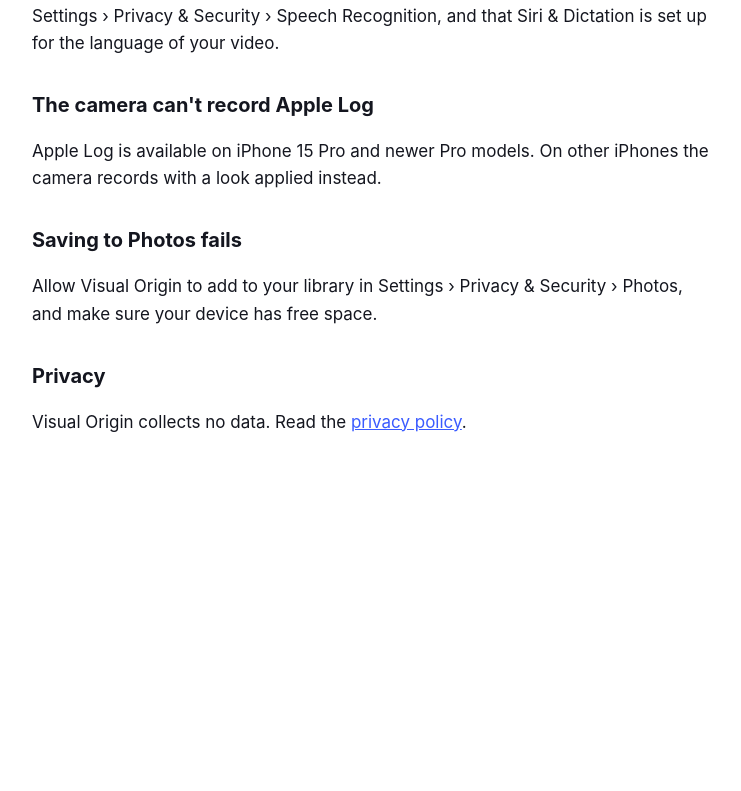
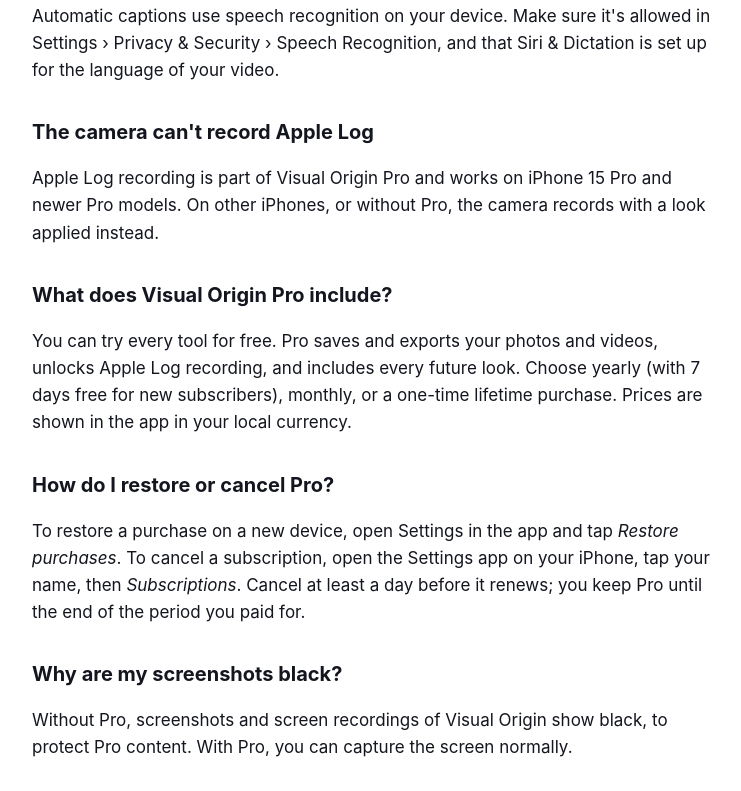
Before and after one commit to mugabikafunda/visualorigin-site, a plain HTML site: page support.html in a window 1280 px wide. Shown: the part 798-1589 px from the top of the page, without its empty margins (268-1009 px from the left). Before the commit the page ends 1315 px from the top, so only its background shows below. Drawn offline with Linux system fonts and the light colour scheme.

Commit message:
Support: Pro, restore, cancel, black screenshots

```diff
--- a/support.html
+++ b/support.html
@@ -26,7 +26,7 @@
   </div>
 
   <h2>Where are my edits saved?</h2>
-  <p>On your device, inside the app. Projects save automatically as you work. Visual Origin has no account and no cloud storage, so deleting the app also deletes its projects. Export anything you want to keep to your Photos library first.</p>
+  <p>On your device, inside the app. Projects save automatically as you work. Visual Origin has no account and no cloud storage, so deleting the app also deletes its projects. Export anything you want to keep to your Photos library first (exporting needs Pro).</p>
 
   <h2>How do I use a look from Discover?</h2>
   <p>Tap a filter on the Discover stage or swipe across the photo, then tap <em>Try this look</em>. Choose <em>Use on photo</em> or <em>Video</em> to open it in the editor.</p>
@@ -38,7 +38,16 @@
   <p>Automatic captions use speech recognition on your device. Make sure it's allowed in Settings › Privacy &amp; Security › Speech Recognition, and that Siri &amp; Dictation is set up for the language of your video.</p>
 
   <h2>The camera can't record Apple Log</h2>
-  <p>Apple Log is available on iPhone 15 Pro and newer Pro models. On other iPhones the camera records with a look applied instead.</p>
+  <p>Apple Log recording is part of Visual Origin Pro and works on iPhone 15 Pro and newer Pro models. On other iPhones, or without Pro, the camera records with a look applied instead.</p>
+
+  <h2>What does Visual Origin Pro include?</h2>
+  <p>You can try every tool for free. Pro saves and exports your photos and videos, unlocks Apple Log recording, and includes every future look. Choose yearly (with 7 days free for new subscribers), monthly, or a one-time lifetime purchase. Prices are shown in the app in your local currency.</p>
+
+  <h2>How do I restore or cancel Pro?</h2>
+  <p>To restore a purchase on a new device, open Settings in the app and tap <em>Restore purchases</em>. To cancel a subscription, open the Settings app on your iPhone, tap your name, then <em>Subscriptions</em>. Cancel at least a day before it renews; you keep Pro until the end of the period you paid for.</p>
+
+  <h2>Why are my screenshots black?</h2>
+  <p>Without Pro, screenshots and screen recordings of Visual Origin show black, to protect Pro content. With Pro, you can capture the screen normally.</p>
 
   <h2>Saving to Photos fails</h2>
   <p>Allow Visual Origin to add to your library in Settings › Privacy &amp; Security › Photos, and make sure your device has free space.</p>
```
